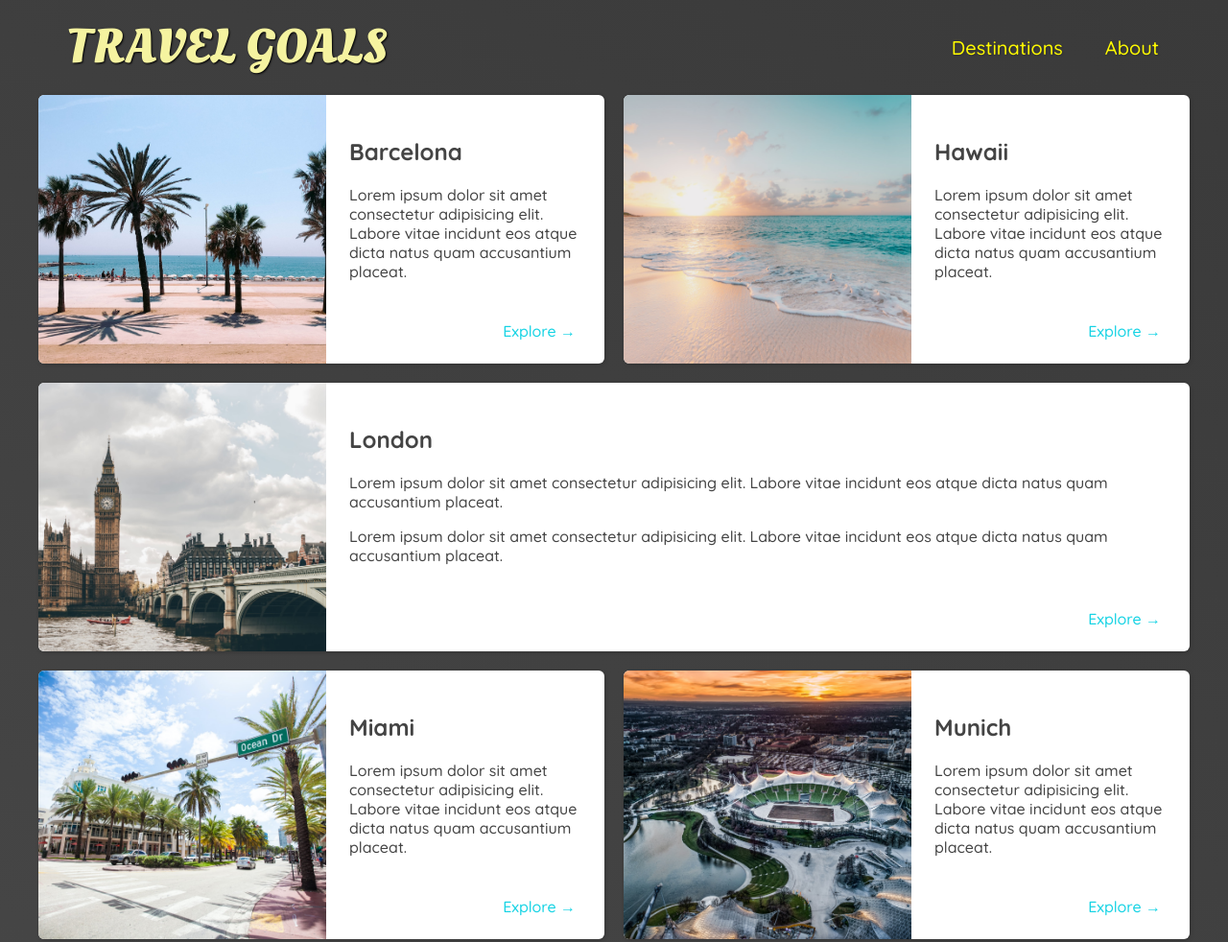
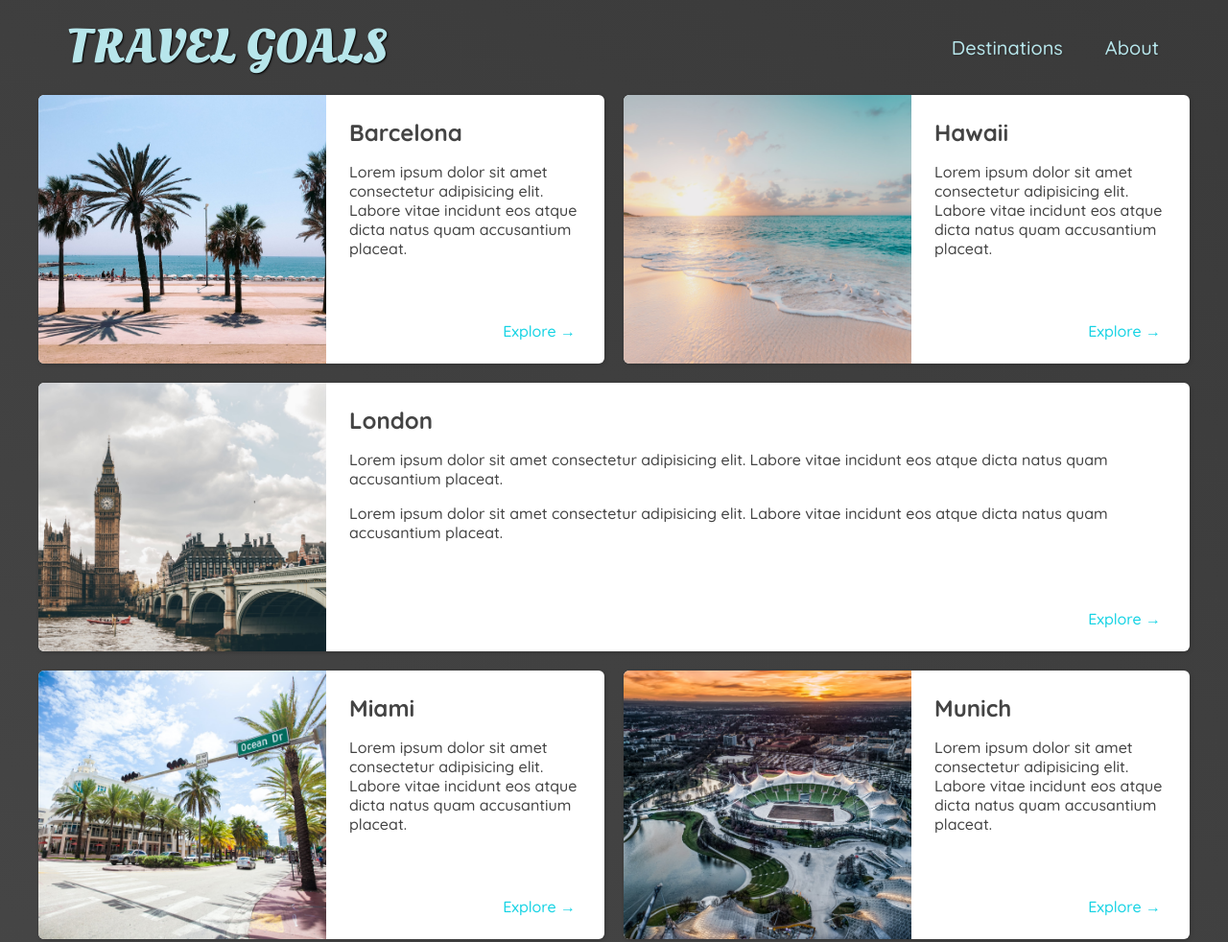
Before and after one commit to wera4677/web-dev-yeop, a plain HTML site: page places.html in a window 1280 px wide. Shown: the top 982 px of the page at 96% size. Drawn offline with Linux system fonts and the light colour scheme.

Commit message:
Final Teavel

```diff
--- a/styles/places.css
+++ b/styles/places.css
@@ -6,20 +6,29 @@ body {
   ); /*그라데이션*/
   color: rgb(68, 68, 68);
 }
+#page-logo a {
+  color: rgb(183,230,235);
+}
 header {
   position: static; /*기본값*/
+}
+header a {
+  color: rgb(183,230,235);
+}
+header nav a:hover {
+  background-color: rgb(183,230,235);
+  color: rgb(59,59,59);
 }
 main ul {
   width: 1200px; /*구간조정*/
   margin: 0 auto 48px auto; /*중심맞추기*/
   /* flex-wrap: wrap;플렉스 박스 양옆에두기 */
-  display: grid;/*그리드 구조*/
-  grid-template-columns: 1fr 1fr;/*열을 1대1비율로 만듬*/
-  gap: 20px 20px;/*열과 행 사이의 간격*/
-
+  display: grid; /*그리드 구조*/
+  grid-template-columns: 1fr 1fr; /*열을 1대1비율로 만듬*/
+  gap: 20px 20px; /*열과 행 사이의 간격*/
 }
 li:nth-of-type(3) {
-  grid-column: 1/3;/*12F 그리드 숫자 지정해서 지정가능*/
+  grid-column: 1/3; /*12F 그리드 숫자 지정해서 지정가능*/
 }
 
 main li {
@@ -28,7 +37,6 @@ main li {
   box-shadow: 1px 1px 4px rgba(0, 0, 0, 0.2); /*그림자*/
   border-radius: 6px;
   overflow: hidden; /*튀어나온 모서리를 둥굴게 해줌*/
-
 }
 
 main li img {
@@ -42,6 +50,9 @@ main li img {
   flex-direction: column; /*플렉스 박스를 밑으로 내림*/
   justify-content: space-between; /*각각 공간확보*/
 }
+.item-content h2 {
+  margin: 0;
+}
 .actions {
   text-align: right;
 }
--- a/styles/shared.css
+++ b/styles/shared.css
@@ -40,7 +40,7 @@ header a {
   text-shadow: 1px 1px 2px rgb(0,0,0,0.2);
   border-radius: 6px;
 }
-header a:hover {
+header nav a:hover {
   color: rgb(77,77,77);
   background-color: rgb(255,251,0);
 
```
